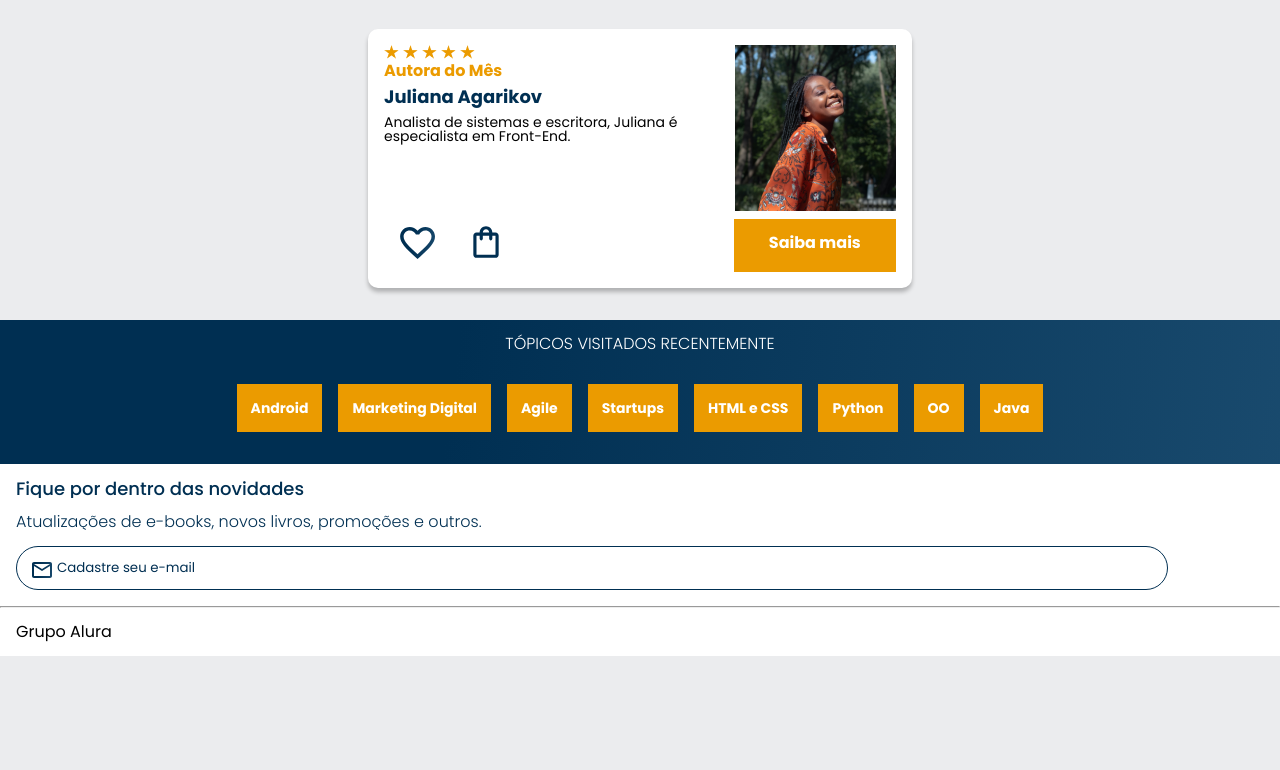
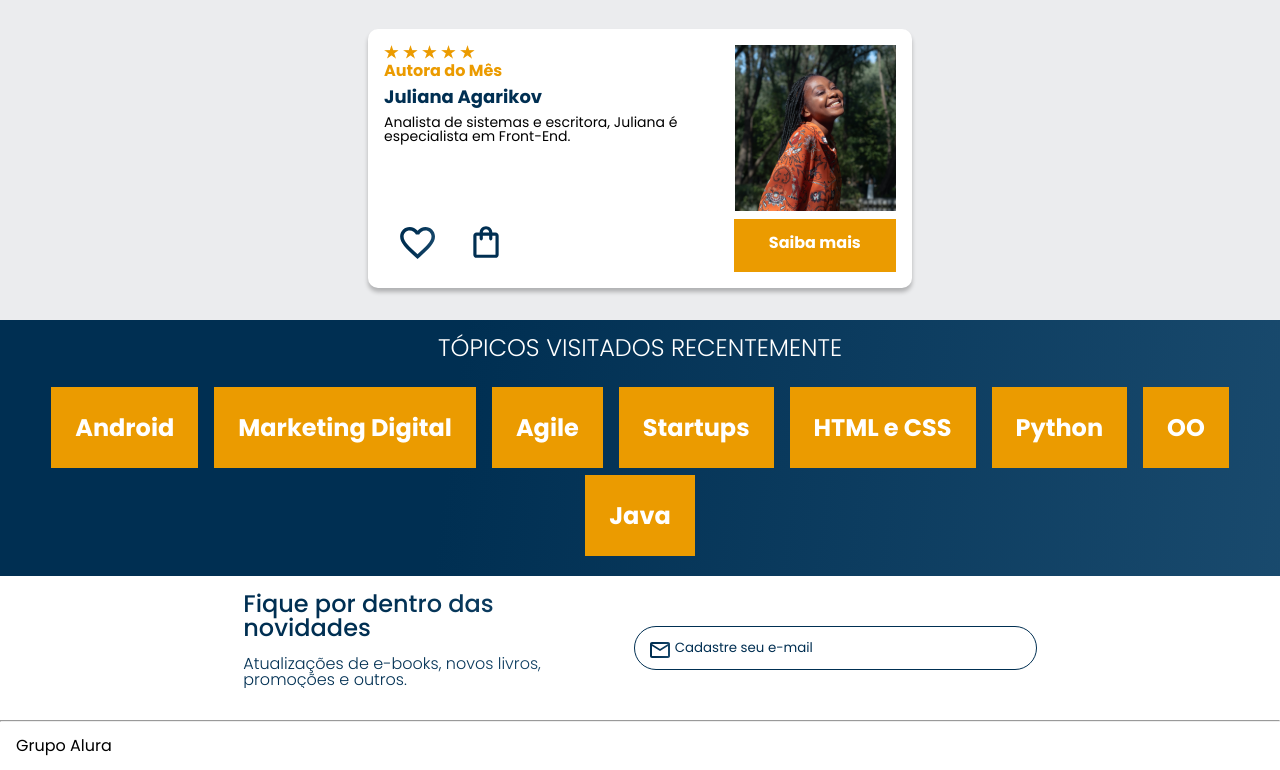
Before and after one commit to demetriusvas/AluraBooks, a plain HTML site: page index.html in a window 1280 px wide. Shown: the part 1651-2421 px from the top of the page. Before the commit the page ends 2307 px from the top, so only its background shows below. Drawn offline with nearby package versions, Linux system fonts and the light colour scheme.

Commit message:
adaptacao de topicos e contato para tamanho 2014

```diff
--- a/index.html
+++ b/index.html
@@ -218,8 +218,10 @@
 
 
     <section class="contato">
-        <h2 class="contato__titulo">Fique por dentro das novidades</h2>
-        <p class="contato__texto">Atualizações de e-books, novos livros, promoções e outros.</p>
+        <div class="contato__descricao">
+            <h2 class="contato__titulo">Fique por dentro das novidades</h2>
+            <p class="contato__texto">Atualizações de e-books, novos livros, promoções e outros.</p>
+        </div>
         <input type="email" name="" id="" placeholder="Cadastre seu e-mail" class="contato__email">
     </section>
 
--- a/styles/contato.css
+++ b/styles/contato.css
@@ -35,3 +35,24 @@
     background: url("../img/Email.svg") no-repeat;
     padding-left: 2em;
 }
+
+@media screen and (min-width: 1024px){
+    .contato {
+        display: flex;
+        justify-content: center;
+        align-items: center;
+    }
+
+    .contato__titulo{
+        font-size: 24px;
+    }
+
+    .contato__descricao {
+        margin-right: 1em;
+        width: 30%;
+    }
+
+    .contato__email{
+        width: 30%;
+    }
+}
--- a/styles/topicos.css
+++ b/styles/topicos.css
@@ -28,3 +28,15 @@
     font-size: 14px;
     font-weight: 700;
 }
+
+@media screen and (min-width: 1024px){
+
+    .topicos__titulo{
+        font-size: 24px;
+    }
+
+    .topicos__link{
+        font-size: 24px;
+    }
+
+}
```
